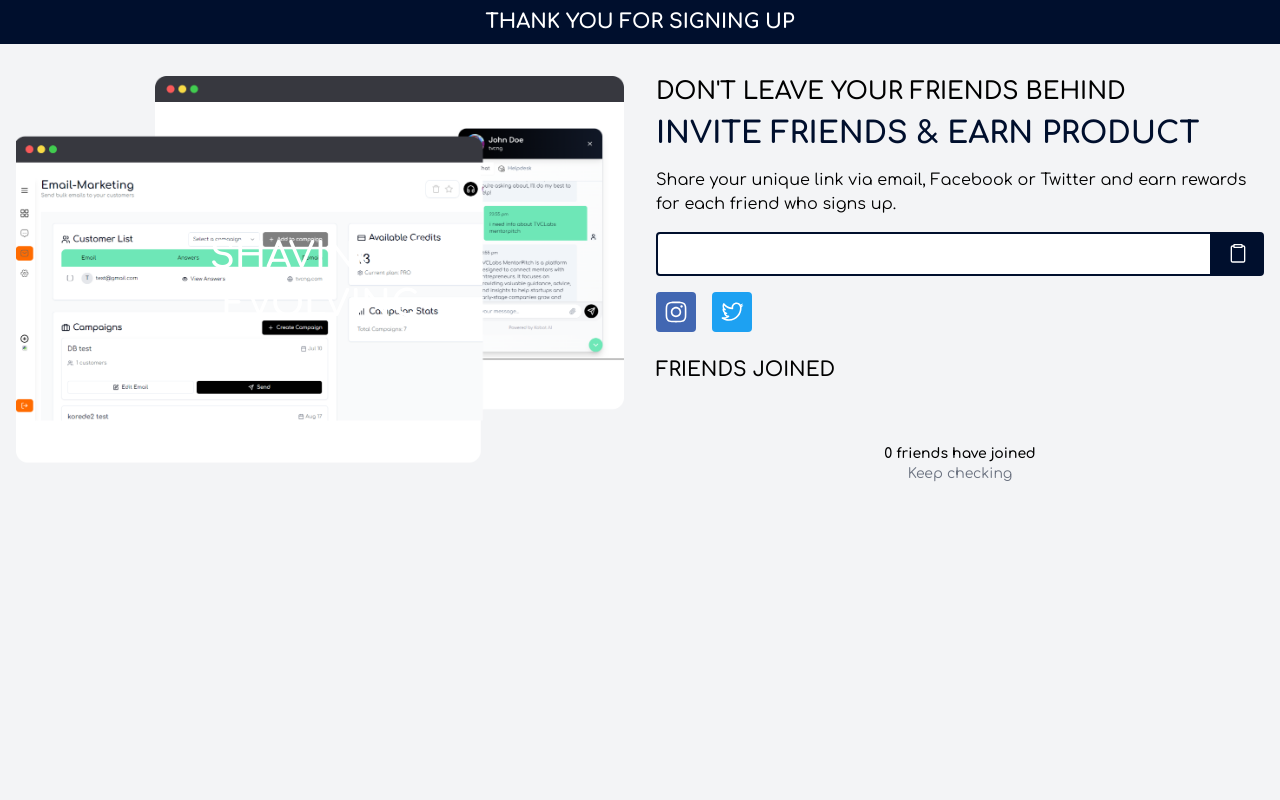
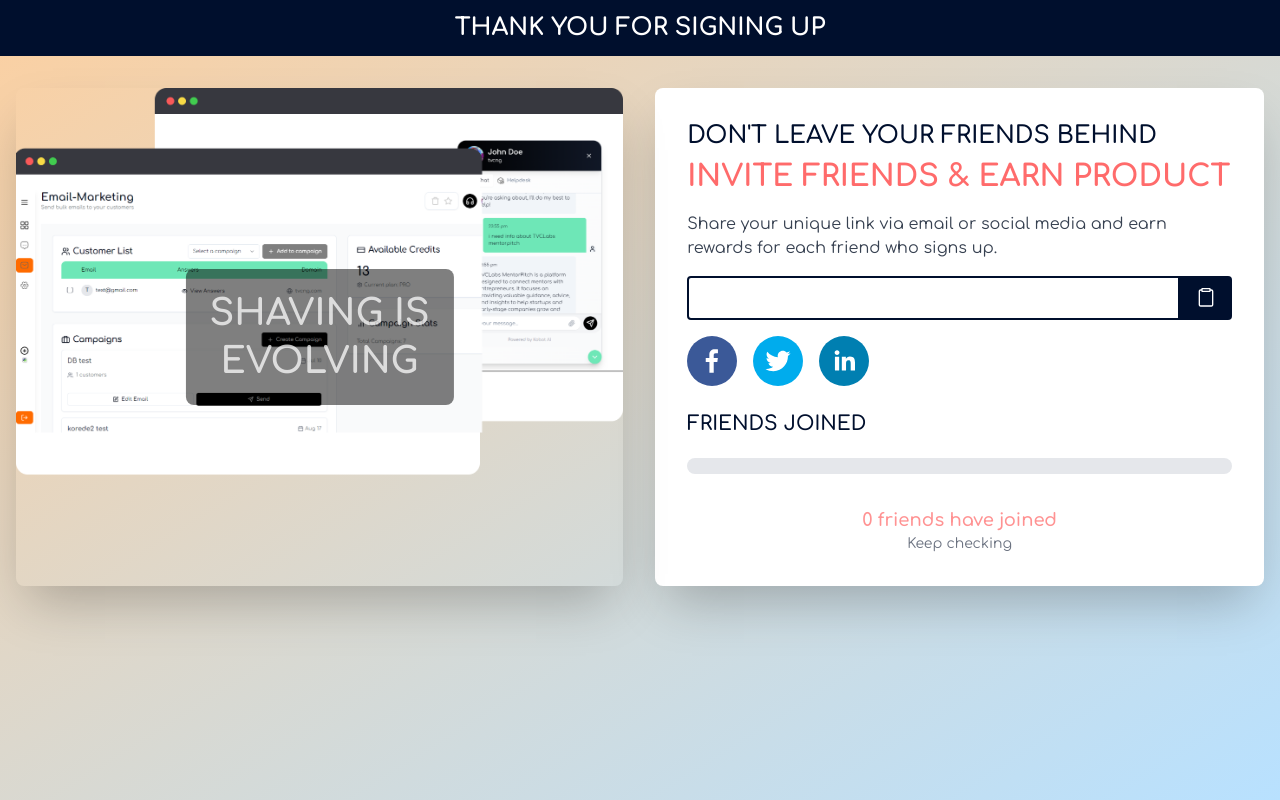
Before and after one commit to bashirk/kobotaiwait, a Next.js app: page /referral in a window 1280 px wide. Built offline with nearby package versions, Linux system fonts and the light colour scheme.

Commit message:
redesigned referral page

```diff
--- a/app/globals.css
+++ b/app/globals.css
@@ -1,3 +1,21 @@
 @tailwind base;
 @tailwind components;
 @tailwind utilities;
+
+@keyframes fadeIn {
+  from { opacity: 0; }
+  to { opacity: 1; }
+}
+
+@keyframes slideIn {
+  from { transform: translateY(20px); opacity: 0; }
+  to { transform: translateY(0); opacity: 1; }
+}
+
+.animate-fadeIn {
+  animation: fadeIn 0.5s ease-out;
+}
+
+.animate-slideIn {
+  animation: slideIn 0.5s ease-out;
+}
--- a/app/referral/page.tsx
+++ b/app/referral/page.tsx
@@ -3,7 +3,8 @@ import { useEffect, useState } from 'react';
 import { useSearchParams } from 'next/navigation';
 import { toast, Toaster } from "react-hot-toast";
 import Image from 'next/image';
-import { ClipboardIcon, TwitterLogoIcon, InstagramLogoIcon } from "@radix-ui/react-icons";
+import { ClipboardIcon } from "@radix-ui/react-icons";
+import { SocialIcon } from 'react-social-icons';
 import mobileapp from '@/public/mobile-app.png'
 
 interface RewardItem {
@@ -61,85 +62,87 @@ export default function ReferralPage() {
     window.open(`https://www.facebook.com/sharer/sharer.php?u=${encodeURIComponent(referralLink)}`, '_blank');
   };
 
+  const shareOnLinkedIn = () => {
+    window.open(`https://www.linkedin.com/sharing/share-offsite/?url=${encodeURIComponent(referralLink)}`, '_blank');
+  };
+
   return (
     <>
       <Toaster />
-      <div className="min-h-screen bg-gray-100">
-        <div className="bg-[#000F2D] text-white py-2 text-center">
-          <h1 className="text-xl font-bold">THANK YOU FOR SIGNING UP</h1>
+      <div className="min-h-screen bg-gradient-to-br from-[#FCD0A1] to-[#B8E1FF]">
+        <div className="bg-[#000F2D] text-white py-3 text-center animate-fadeIn">
+          <h1 className="text-2xl font-bold">THANK YOU FOR SIGNING UP</h1>
         </div>
         <div className="container mx-auto px-4 py-8">
-          <div className="flex flex-col md:flex-row gap-8">
-            <div className="md:w-1/2 relative">
+          <div className="flex flex-col md:flex-row gap-8 animate-slideIn">
+            <div className="md:w-1/2 relative overflow-hidden rounded-lg shadow-2xl">
               <Image
                 src={mobileapp}
                 alt="App"
                 layout="responsive"
                 width={600}
                 height={400}
-                className="rounded-lg"
+                className="rounded-lg transform hover:scale-105 transition-transform duration-300"
               />
-              <div className="absolute top-1/2 left-1/2 transform -translate-x-1/2 -translate-y-1/2 text-white text-center">
-                <h2 className="text-4xl font-bold mb-2">SHAVING IS</h2>
-                <h2 className="text-4xl font-bold">EVOLVING</h2>
+              <div className="absolute top-1/2 left-1/2 transform -translate-x-1/2 -translate-y-1/2 text-white text-center bg-black bg-opacity-50 p-6 rounded-lg">
+                <h2 className="text-4xl font-bold mb-2 animate-pulse">SHAVING IS</h2>
+                <h2 className="text-4xl font-bold animate-pulse">EVOLVING</h2>
               </div>
             </div>
-            <div className="md:w-1/2">
-              <h3 className="text-2xl font-semibold mb-2">DON'T LEAVE YOUR FRIENDS BEHIND</h3>
-              <h4 className="text-3xl font-bold mb-4 text-[#000F2D]">INVITE FRIENDS & EARN PRODUCT</h4>
-              <p className="mb-4">Share your unique link via email, Facebook or Twitter and earn rewards for each friend who signs up.</p>
+            <div className="md:w-1/2 bg-white p-8 rounded-lg shadow-2xl">
+              <h3 className="text-2xl font-semibold mb-2 text-[#000F2D]">DON'T LEAVE YOUR FRIENDS BEHIND</h3>
+              <h4 className="text-3xl font-bold mb-4 text-[#FF6B6B] animate-bounce">INVITE FRIENDS & EARN PRODUCT</h4>
+              <p className="mb-4 text-gray-700">Share your unique link via email or social media and earn rewards for each friend who signs up.</p>
 
               <div className="flex mb-4">
                 <input
                   type="text"
                   value={referralLink}
                   readOnly
-                  className="flex-grow border-2 border-[#000F2D] rounded-l px-4 py-2 text-[#000F2D]"
+                  className="flex-grow border-2 border-[#000F2D] rounded-l px-4 py-2 text-[#000F2D] focus:outline-none focus:ring-2 focus:ring-[#4ECDC4]"
                 />
                 <button
                   onClick={copyToClipboard}
-                  className="bg-[#000F2D] hover:bg-[#001F5C] text-white font-bold py-2 px-4 rounded-r transition-colors"
+                  className="bg-[#000F2D] hover:bg-[#001F5C] text-white font-bold py-2 px-4 rounded-r transition-colors duration-300 focus:outline-none focus:ring-2 focus:ring-[#4ECDC4]"
                 >
                   <ClipboardIcon className="w-5 h-5" />
                 </button>
               </div>
 
               <div className="flex space-x-4 mb-6">
-                <button onClick={shareOnFacebook} className="bg-[#4267B2] hover:bg-[#365899] text-white font-bold p-2 rounded transition-colors">
-                  <InstagramLogoIcon className="w-6 h-6" />
-                </button>
-                <button onClick={shareOnTwitter} className="bg-[#1DA1F2] hover:bg-[#0C85D0] text-white font-bold p-2 rounded transition-colors">
-                  <TwitterLogoIcon className="w-6 h-6" />
-                </button>
+                <SocialIcon url="https://facebook.com/share" onClick={shareOnFacebook} className="hover:scale-110 transition-transform duration-300" />
+                <SocialIcon url="https://twitter.com/intent/tweet" onClick={shareOnTwitter} className="hover:scale-110 transition-transform duration-300" />
+                <SocialIcon url="https://linkedin.com/sharing" onClick={shareOnLinkedIn} className="hover:scale-110 transition-transform duration-300" />
               </div>
 
-              <h5 className="text-xl font-semibold mb-4">FRIENDS JOINED</h5>
+              <h5 className="text-xl font-semibold mb-4 text-[#000F2D]">FRIENDS JOINED</h5>
               <div className="relative pt-1 mb-6">
-                <div className="flex mb-2 h-2 overflow-hidden">
+                <div className="flex mb-2 h-4 overflow-hidden rounded-full bg-gray-200">
                   {rewardsInfo.map((reward, index) => (
                     <div
                       key={index}
-                      className={`flex-1 ${
-                        referralCount >= reward.count ? 'bg-[#000F2D]' : 'bg-gray-300'
-                      }`}
+                      style={{ width: `${(reward.count / rewardsInfo[rewardsInfo.length - 1].count) * 100}%` }}
+                      className={`${
+                        referralCount >= reward.count ? 'bg-[#4ECDC4]' : 'bg-gray-300'
+                      } transition-all duration-500 ease-in-out`}
                     />
                   ))}
                 </div>
-                <div className="flex justify-between">
+                <div className="flex justify-between mt-2">
                   {rewardsInfo.map((reward, index) => (
                     <div
                       key={index}
-                      className={`w-10 h-10 rounded-full flex items-center justify-center text-sm font-bold relative ${
+                      className={`w-12 h-12 rounded-full flex items-center justify-center text-sm font-bold relative ${
                         referralCount >= reward.count
-                          ? 'bg-[#000F2D] text-white'
+                          ? 'bg-[#4ECDC4] text-white'
                           : 'bg-gray-300 text-gray-600'
-                      }`}
+                      } transition-all duration-300 ease-in-out transform hover:scale-110`}
                       onMouseEnter={() => setHoveredReward(reward)}
                       onMouseLeave={() => setHoveredReward(null)}
                     >
                       {reward.count}
                       {hoveredReward === reward && (
-                        <div className="absolute bottom-full left-1/2 transform -translate-x-1/2 mb-2 p-2 bg-white rounded shadow-lg z-10 w-32">
+                        <div className="absolute bottom-full left-1/2 transform -translate-x-1/2 mb-2 p-2 bg-white rounded shadow-lg z-10 w-32 animate-fadeIn">
                           <Image src={reward.image} alt={reward.reward} width={100} height={100} className="rounded mb-2" />
                           <p className="text-xs font-semibold text-center text-[#000F2D]">{reward.reward}</p>
                         </div>
@@ -152,7 +155,7 @@ export default function ReferralPage() {
               <ul className="mb-6">
                 {rewardsInfo.map((reward, index) => (
                   <li key={index} className="mb-2 flex items-center">
-                    <span className={`mr-2 ${referralCount >= reward.count ? 'text-green-600' : 'text-gray-600'}`}>
+                    <span className={`mr-2 ${referralCount >= reward.count ? 'text-[#4ECDC4]' : 'text-gray-600'}`}>
                       {reward.count} referrals:
                     </span>
                     <span className="font-semibold">{reward.reward}</span>
@@ -160,7 +163,7 @@ export default function ReferralPage() {
                 ))}
               </ul>
 
-              <p className="text-center text-sm font-semibold">{referralCount} friends have joined</p>
+              <p className="text-center text-lg font-semibold text-[#FF6B6B] animate-pulse">{referralCount} friends have joined</p>
               <p className="text-center text-sm text-gray-500">Keep checking</p>
             </div>
           </div>
--- a/package.json
+++ b/package.json
@@ -15,7 +15,8 @@
     "prisma": "^5.20.0",
     "react": "^18",
     "react-dom": "^18",
-    "react-hot-toast": "^2.4.1"
+    "react-hot-toast": "^2.4.1",
+    "react-social-icons": "^6.18.0"
   },
   "devDependencies": {
     "@types/node": "^20",
```
Also changed, not shown: 1 other file (tests, documents, lock files or other folders).
